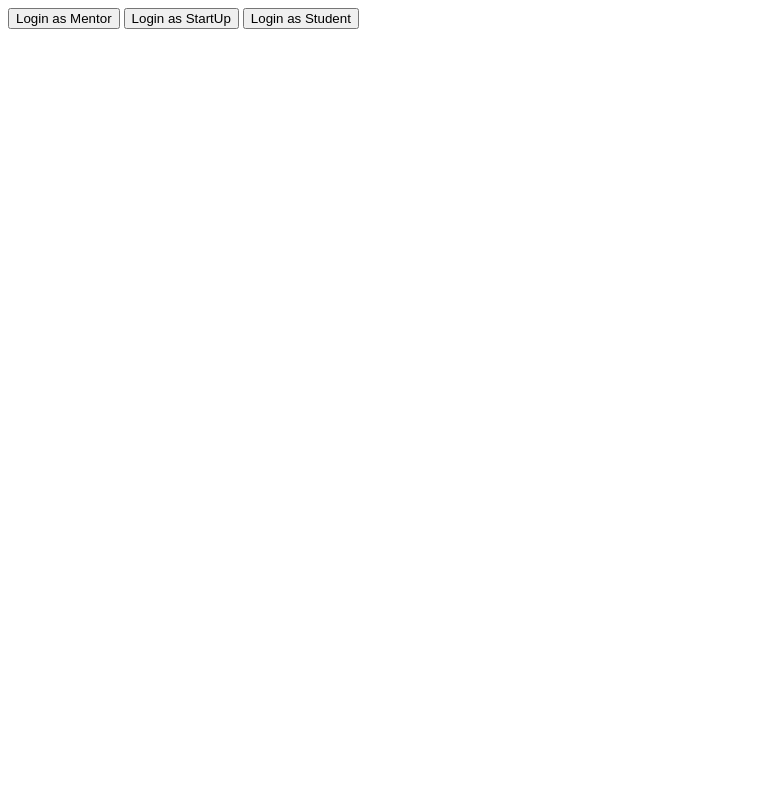
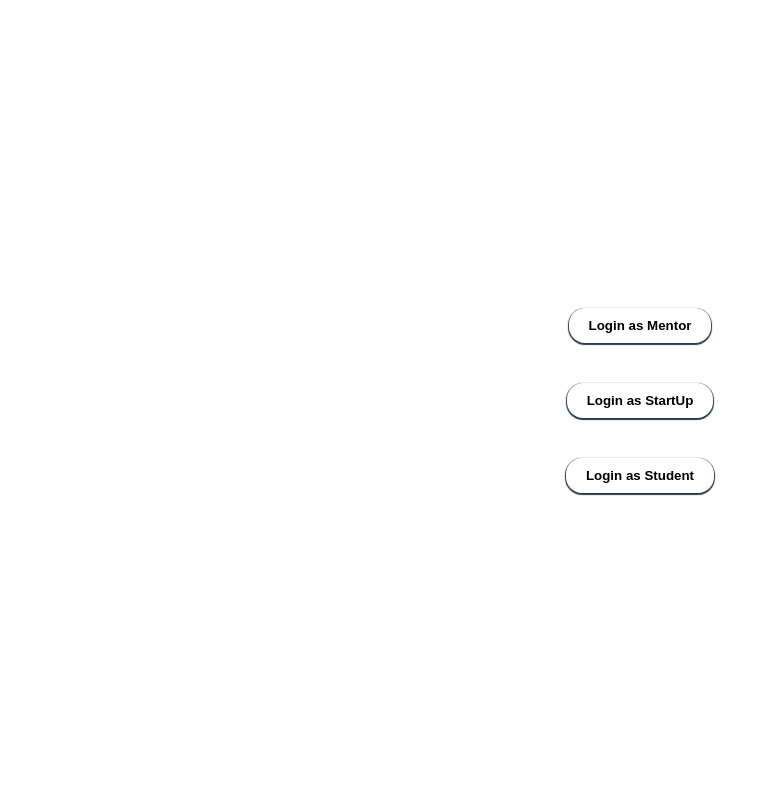
Before and after one commit to mshreeram/StartupMentor, a Django app: page /home/ in a window 1280 px wide. Shown: the whole page, without its empty margins (0-771 px from the left). Run offline with Django 4.2, Linux system fonts and the light colour scheme.

Commit message:
add styles

```diff
--- /dev/null
+++ b/startup/static/styles.css
@@ -0,0 +1,40 @@
+* {
+    margin: 0px;
+    padding: 0px;
+    box-sizing: border-box;
+}
+
+.login-btns {
+    height: 100vh;
+    display: flex;
+    flex-direction: column;
+    align-items: center;
+    justify-content: center;
+}
+
+.home-btn {
+    padding: 10px 20px;
+    background-color: white;
+    margin: 20px;
+    border: none;
+    border-radius: 16px;
+    box-shadow: 0px 1px 1px 1px hsl(209, 23%, 22%);
+    font-weight: 800;
+    cursor: pointer;
+}
+
+a {
+    text-decoration: none;
+    color: black;
+}
+
+.login {
+    height: 100vh;
+    display: flex;
+    justify-content: center;
+    align-items: center;
+}
+
+.login-form {
+
+}
--- a/startup/templates/base.html
+++ b/startup/templates/base.html
@@ -1,8 +1,11 @@
+{% load static %}
+
 <!DOCTYPE html>
 <html lang="en">
 <head>
   <meta charset="UTF-8">
   <meta name="viewport" content="width=device-width, initial-scale=1.0">
+  <link rel="stylesheet" href="{% static 'styles.css' %}">
   <title>Startup Mentor</title>
 </head>
 <body>
--- a/startup/templates/home.html
+++ b/startup/templates/home.html
@@ -2,9 +2,11 @@
 
 {% block content %}
 <body>
-  <button>Login as Mentor</button>
-  <button>Login as StartUp</button>
-  <button>Login as Student</button>
+  <div class="login-btns">
+    <button class="home-btn"><a href="{% url 'loginAsMentor' %}">Login as Mentor</a></button>
+    <button class="home-btn"><a href="{% url 'loginAsStartUp' %}">Login as StartUp</a></button>
+    <button class="home-btn"><a href="{% url 'loginAsStudent' %}">Login as Student</a></button>
+  </div>
 </body>
 </html>
 
```
Also changed, not shown: startup/templates/startup/login.html (+10 -0 lines).
